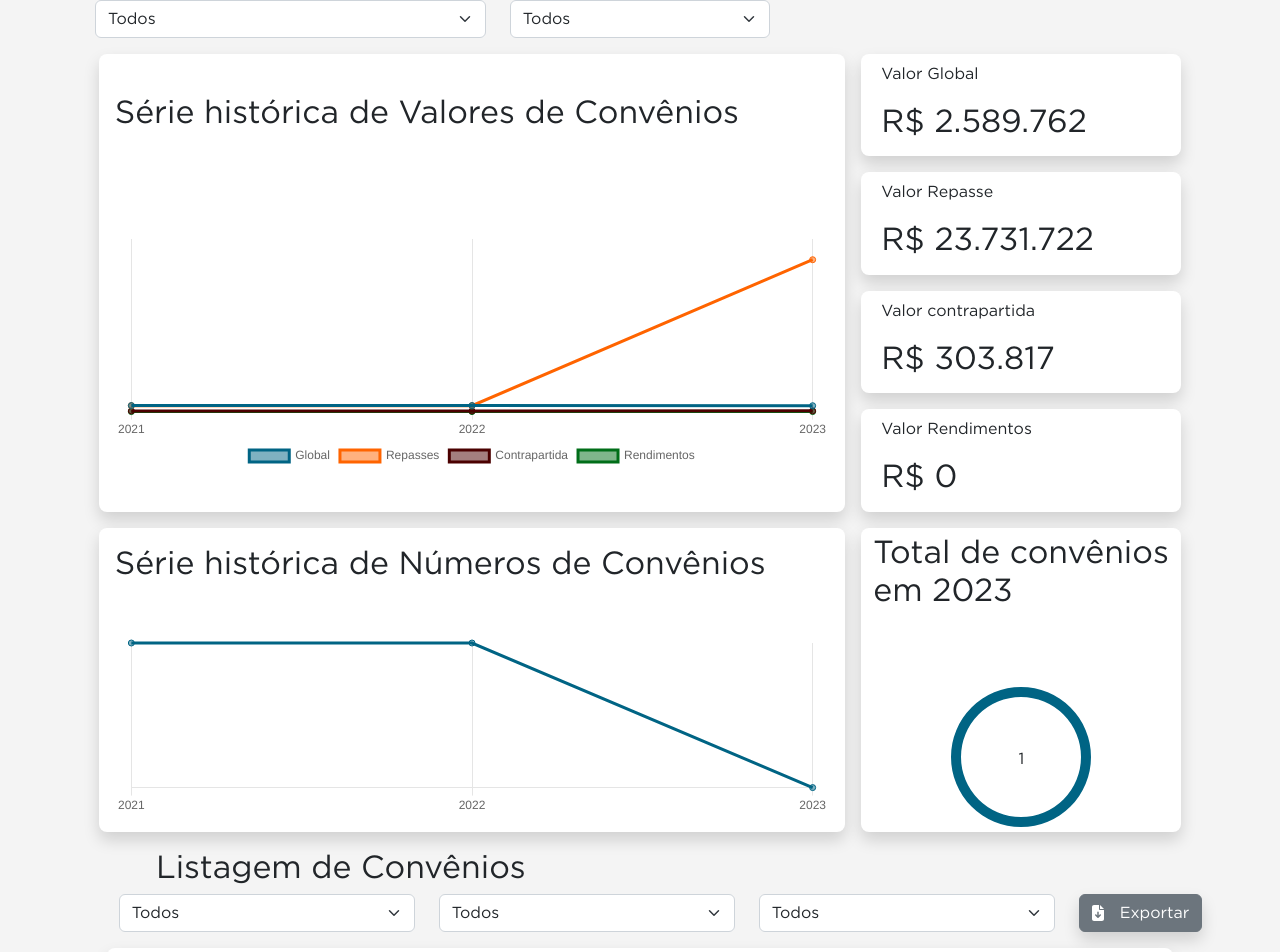
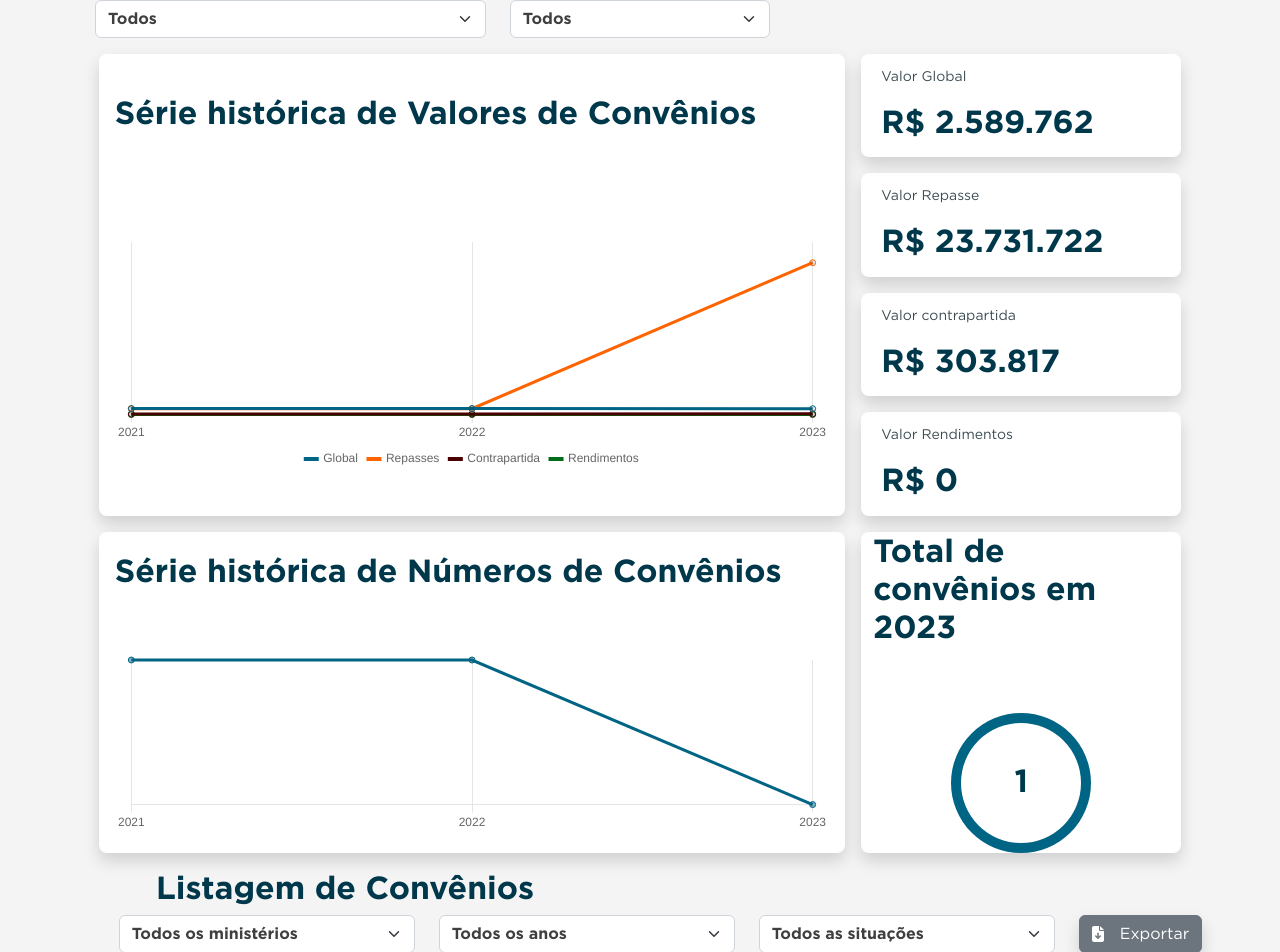
Before and after one commit to douglasjosebarboza/estagio, a React (Vite) app: page /main in a window 1280 px wide. Shown: the top 952 px of the page. Built offline with nearby package versions, Linux system fonts and the light colour scheme.

Commit message:
começo da noite de domingo

```diff
--- a/package.json
+++ b/package.json
@@ -19,9 +19,11 @@
     "react": "^18.2.0",
     "react-bootstrap": "^2.7.4",
     "react-chartjs-2": "^5.2.0",
+    "react-csv": "^2.2.2",
     "react-dom": "^18.2.0",
     "react-router-dom": "^6.11.2",
-    "sass": "^1.62.1"
+    "sass": "^1.62.1",
+    "xlsx": "^0.18.5"
   },
   "devDependencies": {
     "@types/react": "^18.0.28",
--- a/src/components/charts/Chart.jsx
+++ b/src/components/charts/Chart.jsx
@@ -65,6 +65,10 @@ const Chart = (props) => {
         plugins: {
             legend: {
                 position: "bottom",
+                labels: {
+                    boxWidth: 12,
+                    boxHeight: 1
+                }
             },
         },
     }
@@ -97,25 +101,21 @@ const Chart = (props) => {
                 label: "Global",
                 data: Object.entries(objValues.Global).map(([key, value]) => value),
                 borderColor: "rgb(0, 100, 132)",
-                backgroundColor: "rgba(0, 100, 132, 0.5)",
             },
             {
                 label: "Repasses",
                 data: Object.entries(objValues.Repasse).map(([key, value]) => value),
                 borderColor: "rgb(255, 100, 0)",
-                backgroundColor: "rgba(255, 100, 0, 0.5)",
             },
             {
                 label: "Contrapartida",
                 data: Object.entries(objValues.Contrapartida).map(([key, value]) => value),
                 borderColor: "rgb(75, 0, 0)",
-                backgroundColor: "rgba(75, 0, 0, 0.5)",
             },
             {
                 label: "Rendimentos",
                 data: Object.entries(objValues.Rendimentos).map(([key, value]) => value),
                 borderColor: "rgb(0, 110, 25)",
-                backgroundColor: "rgba(0, 110, 25, 0.5)",
             },
         ],
     }
@@ -173,7 +173,7 @@ const Chart = (props) => {
                             textAlign: 'center'
                         }}
                         >
-                        {qtdConvenios}
+                        <h2>{qtdConvenios}</h2>
                         </div>
                     </div>
 
--- a/src/components/selects/SelectBottom.jsx
+++ b/src/components/selects/SelectBottom.jsx
@@ -1,9 +1,119 @@
+import { useState } from 'react'
 import { FontAwesomeIcon } from '@fortawesome/react-fontawesome'
 import { faFileArrowDown } from '@fortawesome/free-solid-svg-icons'
+import { CSVLink } from 'react-csv';
+import * as XLSX from 'xlsx';
 
 import Table from "../table/table"
 
 const SelectBottom = (props) => {
+    let arrayOrgaos = props.data.Orgaos
+    let arrayConvenios = props.data.Convenios
+    let arrayOp = ["", "", ""]
+    let arrayDatasFilter = []
+    let arrayYears = []
+    let arraySituations = []
+
+    const [optionOrgao, setOptionOrgao] = useState('Todos os ministérios')
+    const handleChangeOrgao = (event) => {
+        setOptionOrgao(event.target.value);
+    }
+    const [optionAno, setOptionAno] = useState('Todos os anos')
+    const handleChangeAno = (event) => {
+        setOptionAno(event.target.value);
+    }
+    const [optionSituacao, setOptionSituacao] = useState('Todos as situações')
+    const handleChangeSituacao = (event) => {
+        setOptionSituacao(event.target.value);
+    }
+
+    const exportToCSV = (data) => {
+        const csvData = data.map((item) => ({
+          'Número Do Convênio': item.numero_convenio,
+          'Ano': item.ano,
+          'Orgão': item.orgao,
+          'Situação': item.situacao,
+        }));
+
+        const csvReport = {
+          filename: 'dados.csv',
+          data: csvData,
+        };
+
+        return <CSVLink className="text-decoration-none" {...csvReport}>
+            <button type="button" className="btn btn-secondary d-flex align-items-center gap-3 shadow">
+                        <FontAwesomeIcon icon={faFileArrowDown} style={{color: "#ffffff",}} />
+                        <span>Exportar</span>
+            </button>
+        </CSVLink>;
+    };
+
+    for(let i = 0; i < arrayConvenios.length; i++){
+        let failed = false
+
+        if(!arrayYears.includes(arrayConvenios[i].ano))
+            arrayYears.push(arrayConvenios[i].ano)
+        if(!arraySituations.includes(arrayConvenios[i].situacao))
+            arraySituations.push(arrayConvenios[i].situacao)
+
+        for(let j = 0; j < arrayOp.length; j++){
+            switch (j) {
+                case 0:
+                    if(failed == true)
+                        break
+                    if(arrayOp[j] == "")
+                        break
+                    if(arrayDatasFilter.includes(arrayConvenios[i])){
+                        let index = arrayDatasFilter.indexOf(arrayConvenios[i])
+                        if(arrayConvenios[i].orgao != arrayOp[j])
+                            arrayDatasFilter.splice(index, 1)
+                        break
+                    } else {
+                        if(arrayConvenios[i].orgao == arrayOp[j])
+                            arrayDatasFilter.push(arrayConvenios[i])
+                        else
+                            failed = true
+                        break
+                    }
+                case 1:
+                    if(failed == true)
+                        break
+                    if(arrayOp[j] == "")
+                        break;
+                        if(arrayDatasFilter.includes(arrayConvenios[i])){
+                            let index = arrayDatasFilter.indexOf(arrayConvenios[i])
+                            if(arrayConvenios[i].ano != arrayOp[j])
+                                arrayDatasFilter.splice(index, 1)
+                            break
+                        } else {
+                            if(arrayConvenios[i].ano == arrayOp[j])
+                                arrayDatasFilter.push(arrayConvenios[i])
+                            else
+                                failed = true
+                            break
+                        }
+                case 2:
+                    if(failed == true)
+                        break
+                    if(arrayOp[j] == "")
+                        break
+                        if(arrayDatasFilter.includes(arrayConvenios[i])){
+                            let index = arrayDatasFilter.indexOf(arrayConvenios[i])
+                            if(arrayConvenios[i].situacao != arrayOp[j])
+                                arrayDatasFilter.splice(index, 1)
+                            break
+                        } else {
+                            if(arrayConvenios[i].situacao == arrayOp[j])
+                                arrayDatasFilter.push(arrayConvenios[i])
+                            else
+                                failed = true
+                            break
+                        }
+            }
+        }
+    }
+
+
     return (
         <>
             <div className="row d-flex justify-content-center">
@@ -13,31 +123,37 @@ const SelectBottom = (props) => {
                     </div>
                 </div>
                 <div className="col col-3">
-                    <select className='form-select' value="{optionSelect}" onChange="{handleChange}">
-                        <option value="Todos">Todos</option>
+                    <select className='form-select' value={optionOrgao} onChange={handleChangeOrgao}>
+                        <option value="Todos">Todos os ministérios</option>
+                        {arrayOrgaos.map((orgao, index) => (
+                            <option key={index} value={orgao}>{orgao}</option>
+                        ))}
                     </select>
                 </div>
                 <div className="col col-3">
-                    <select className='form-select' value="{optionSelect}" onChange="{handleChange}">
-                        <option value="Todos">Todos</option>
+                    <select className='form-select' value={optionAno} onChange={handleChangeAno}>
+                        <option value="Todos">Todos os anos</option>
+                        {arrayYears.map((year, index) => (
+                            <option key={index} value={year}>{year}</option>
+                        ))}
                     </select>
                 </div>
                 <div className="col col-3">
-                    <select className='form-select' value="{optionSelect}" onChange="{handleChange}">
-                        <option value="Todos">Todos</option>
+                    <select className='form-select' value={optionSituacao} onChange={handleChangeSituacao}>
+                        <option value="Todos">Todos as situações</option>
+                        {arraySituations.map((situation, index) => (
+                            <option key={index} value={situation}>{situation}</option>
+                        ))}
                     </select>
                 </div>
                 <div className="col col-1">
-                    <button type="button" class="btn btn-secondary d-flex align-items-center gap-3 shadow">
-                        <FontAwesomeIcon icon={faFileArrowDown} style={{color: "#ffffff",}} />
-                        <span>Exportar</span>
-                    </button>
+                    {exportToCSV(arrayConvenios)}
                 </div>
             </div>
             <div className="row d-flex justify-content-center">
                 <div className="col col-10 bg-white rounded-3 p-3 shadow">
                 <Table
-                    data={props.data.Convenios}
+                    data={arrayConvenios}
                 />
                 </div>
             </div>
--- a/src/components/selects/SelectTop.jsx
+++ b/src/components/selects/SelectTop.jsx
@@ -1,4 +1,4 @@
-import { useState } from 'react';
+import { useState } from 'react'
 import Value from "../values/Value"
 import Chart from "../charts/Chart"
 
--- a/src/components/table/table.jsx
+++ b/src/components/table/table.jsx
@@ -3,7 +3,7 @@ import { faEye } from '@fortawesome/free-solid-svg-icons'
 
 const Table = (props) => {
     return (
-        <table class="table text-center">
+        <table className="table text-center">
             <thead>
                 <tr>
                     <th scope="col">Número Do Convênio</th>
@@ -20,7 +20,7 @@ const Table = (props) => {
                     <td>{data.ano}</td>
                     <td>{data.orgao}</td>
                     <td>
-                        <button type="button" class="btn btn-secondary d-flex align-items-center gap-3 shadow">
+                        <button type="button" className="btn btn-secondary">
                             {data.situacao}
                         </button>
                     </td>
--- a/src/components/values/Value.jsx
+++ b/src/components/values/Value.jsx
@@ -3,7 +3,7 @@
 const Value = (props) => {
     return (
     <>
-        <p>{props.title}</p>
+        <small className="mt-1 mb-3">{props.title}</small>
         <h2>R$ {props.value}</h2>
     </>
 )}
--- a/src/pages/main/main.css
+++ b/src/pages/main/main.css
@@ -30,6 +30,24 @@ body {
     font-family: Gotham !important;
 }
 
+h2 {
+	color: rgb(0, 56, 75);
+	font-weight: bold !important;
+}
+
+select {
+	font-weight: bold !important;
+	color: #3f3f3f !important;
+}
+
+th {
+	color: #adadad !important;
+}
+
+td, small {
+	color: rgb(60, 76, 82) !important;
+}
+
 .bg {
     background-color: #f4f4f4;
 }
```
Also changed, not shown: 1 other file (tests, documents, lock files or other folders).
